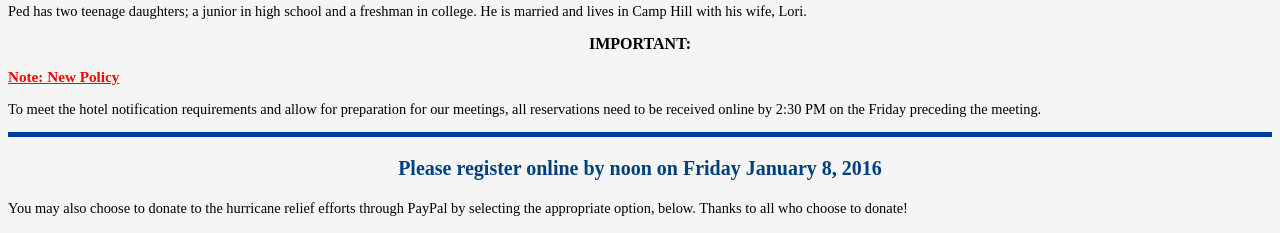
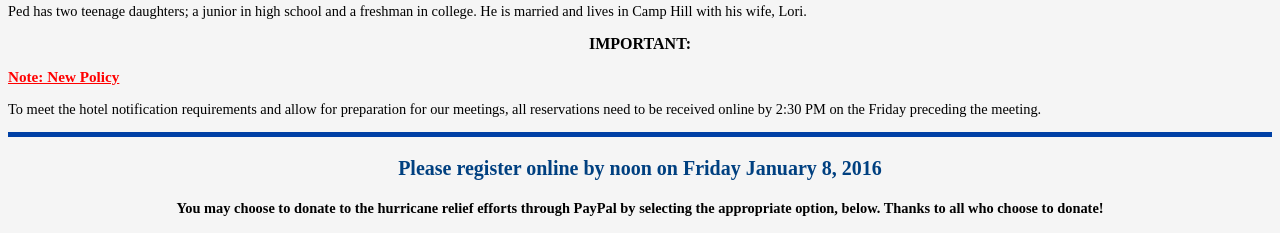
Before and after one commit to asqh0322/ASQ-Website, a PHP site: page /dinnermeetings.php in a window 1280 px wide. Shown: the part 1711-1944 px from the top of the page. Run offline with PHP 8.4, Linux system fonts and the light colour scheme; some libraries are stand-ins or nearby versions.

Commit message:
Center donation text

```diff
--- a/dinnermeetings.php
+++ b/dinnermeetings.php
@@ -96,7 +96,7 @@ xmlns="http://www.w3.org/TR/REC-html40">
 <hr />
 
 <p id="expireTime" class=section_header>Please register online by noon on Friday January 8, 2016</p>
-<p class=general>You may also choose to donate to the hurricane relief efforts through PayPal by selecting the appropriate option, below.  Thanks to all who choose to donate!</p>
+<p class=gen_header>You may choose to donate to the hurricane relief efforts through PayPal by selecting the appropriate option, below.  Thanks to all who choose to donate!</p>
 <table align="center"><tr><td>
 
 <form target="paypal" action="https://www.paypal.com/cgi-bin/webscr" method="post">
```
